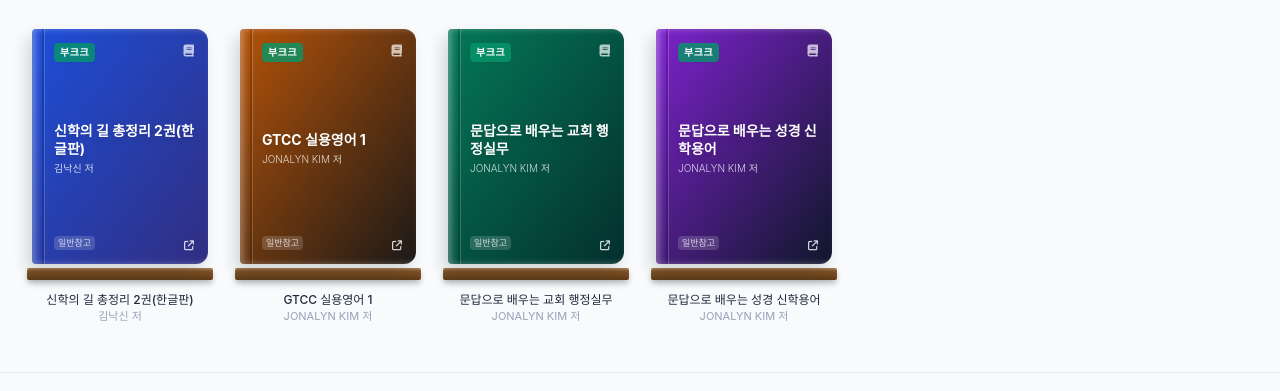
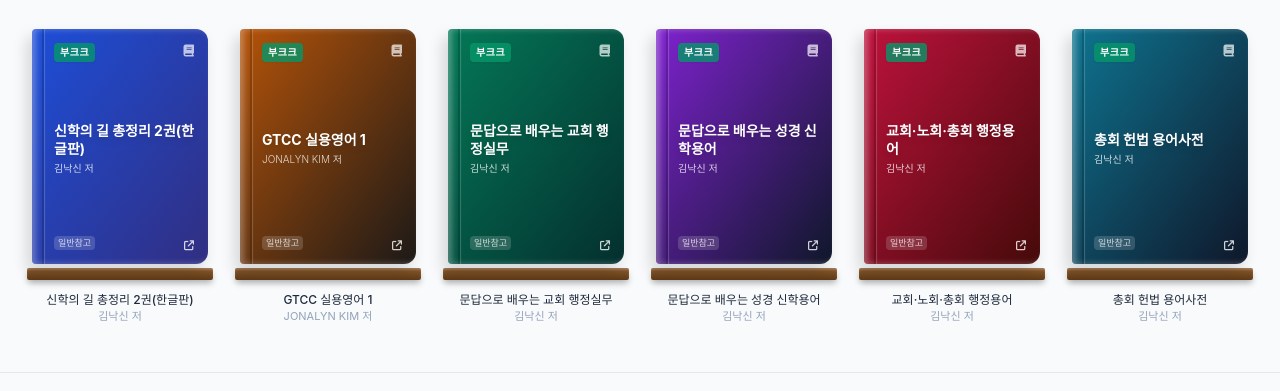
Before and after one commit to PeterKimCode/hyts_website, a plain HTML site: page board_posts/online-lectures/2026-04-02-online-class-guide.html in a window 1280 px wide. Shown: the part 2779-3170 px from the top of the page. Drawn offline with nearby package versions, Linux system fonts and the light colour scheme; a web font is replaced by a local one.

Commit message:
Update 2026-04-02-online-class-guide.html

```diff
--- a/board_posts/online-lectures/2026-04-02-online-class-guide.html
+++ b/board_posts/online-lectures/2026-04-02-online-class-guide.html
@@ -311,8 +311,10 @@
             { id: 42, name: "신학의 길 총정리 1권(한글판)", url: "https://bookk.co.kr/bookStore/6ae91d0a098f6020fd9a221f", author: "김낙신 저", store: "부크크" },
             { id: 43, name: "신학의 길 총정리 2권(한글판)", url: "https://bookk.co.kr/bookStore/6ae91d535a4b2aeff592d932", author: "김낙신 저", store: "부크크" },
             { id: 44, name: "GTCC 실용영어 1", url: "https://bookk.co.kr/bookStore/6aea54d967e8070d20cd2913", author: "JONALYN KIM 저", store: "부크크" },
-            { id: 45, name: "문답으로 배우는 교회 행정실무 ", url: "https://bookk.co.kr/bookStore/6af317ee2f86b78bcfefe390", author: "JONALYN KIM 저", store: "부크크" },
-            { id: 46, name: "문답으로 배우는 성경 신학용어  ", url: "https://bookk.co.kr/bookStore/6af31a18d0a65c4f1a010e54", author: "JONALYN KIM 저", store: "부크크" }
+            { id: 45, name: "문답으로 배우는 교회 행정실무 ", url: "https://bookk.co.kr/bookStore/6af317ee2f86b78bcfefe390", author: "김낙신 저", store: "부크크" },
+            { id: 46, name: "문답으로 배우는 성경 신학용어  ", url: "https://bookk.co.kr/bookStore/6af31a18d0a65c4f1a010e54", author: "김낙신 저", store: "부크크" },
+            { id: 47, name: "교회·노회·총회 행정용어 ", url: "https://bookk.co.kr/bookStore/6afcf986c78ff29af48c995f", author: "김낙신 저", store: "부크크" },
+            { id: 48, name: "총회 헌법 용어사전  ", url: "https://bookk.co.kr/bookStore/6afcfad0aba22720fc802ba3", author: "김낙신 저", store: "부크크" }
           ];
 
         const storeBadgeStyles = {
```
